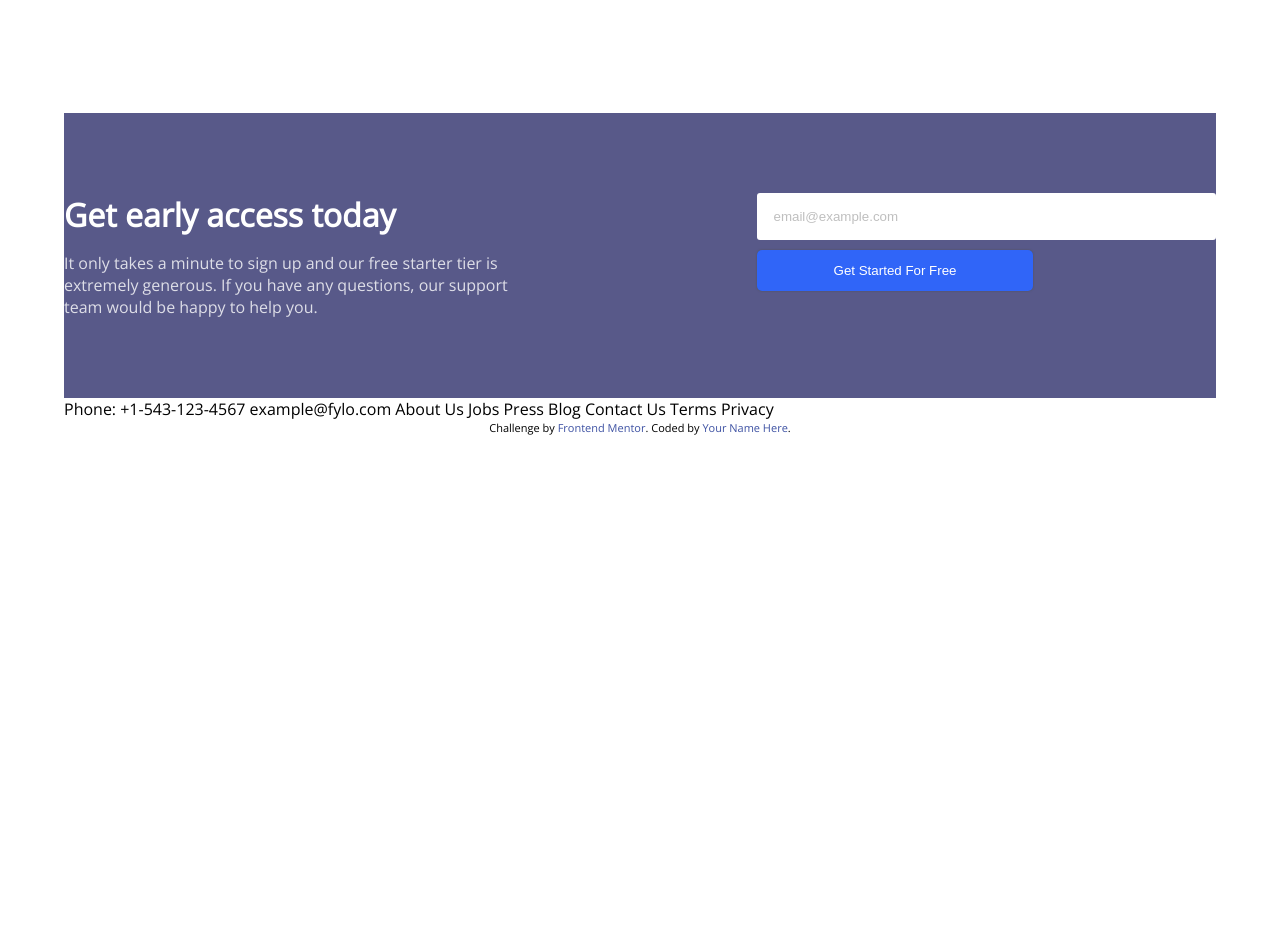
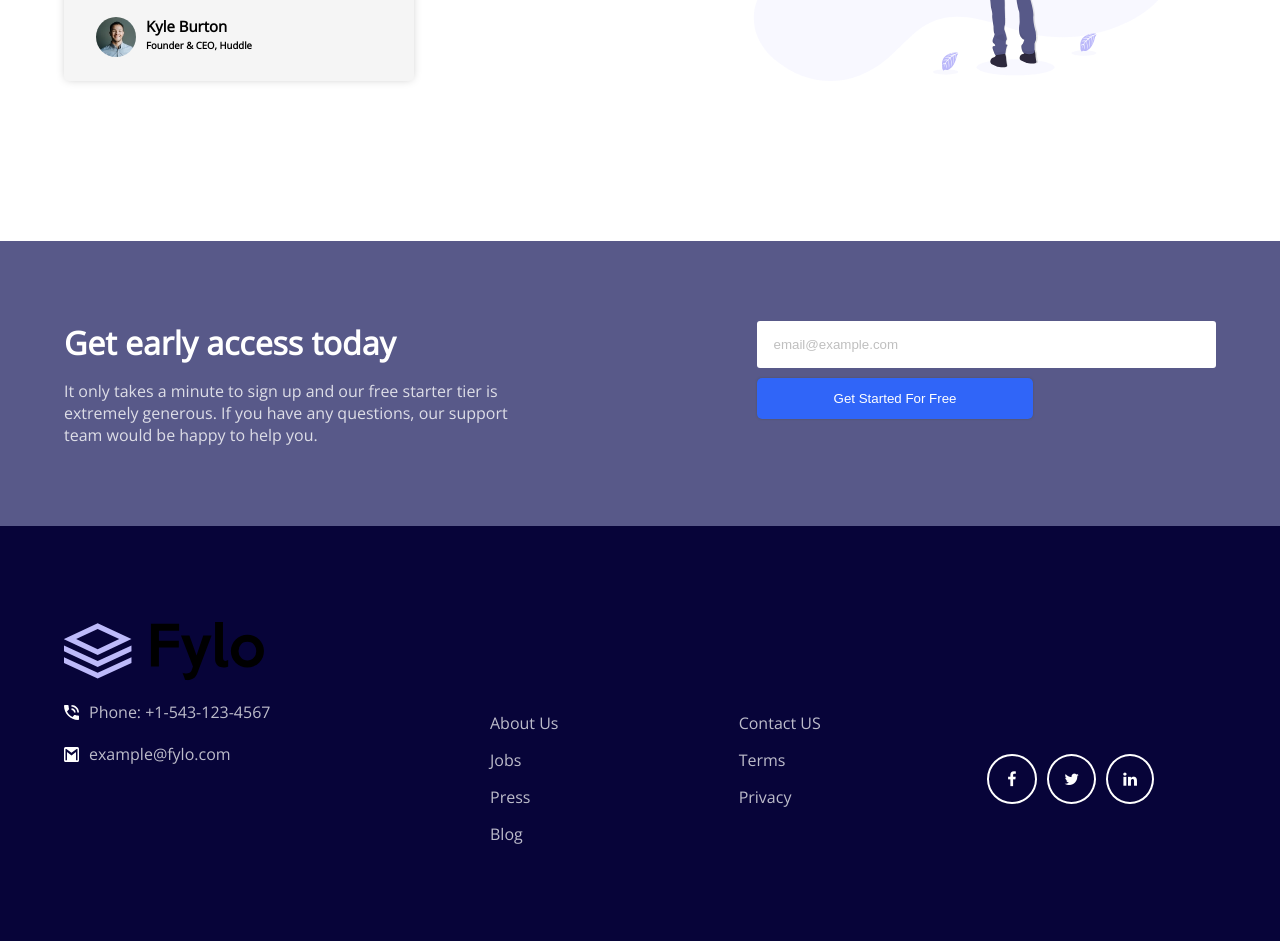
Before and after one commit to dineshlegha23/fylo-landing-page, a plain HTML site: page index.html in a window 1280 px wide. Shown: the part 1253-2194 px from the top of the page. Before the commit the page ends 1720 px from the top, so only its background shows below. Drawn offline with nearby package versions, Linux system fonts and the light colour scheme; files whose address does not match are found by name.

Commit message:
added all sections

```diff
--- a/index.html
+++ b/index.html
@@ -14,6 +14,10 @@
 
     <title>Frontend Mentor | Fylo landing page with two column layout</title>
     <link rel="stylesheet" href="style.css" />
+    <link
+      rel="stylesheet"
+      href="https://cdnjs.cloudflare.com/ajax/libs/font-awesome/4.7.0/css/font-awesome.min.css"
+    />
     <style>
       .attribution {
         font-size: 11px;
@@ -25,7 +29,7 @@
     </style>
   </head>
   <body>
-    <nav>
+    <nav class="container">
       <img src="./images/logo.svg" alt="Fylo logo" />
       <ul class="navlinks">
         <li>Features</li>
@@ -34,7 +38,7 @@
       </ul>
     </nav>
 
-    <main class="main-section">
+    <main class="main-section container">
       <section class="main-section-left">
         <h1>All your files in one secure location, accessible anywhere.</h1>
         <p>
@@ -50,7 +54,7 @@
       <img src="./images/illustration-1.svg" alt="illustration" />
     </main>
 
-    <section class="features">
+    <section class="features container">
       <div class="features-left">
         <h2>Stay productive, wherever you are</h2>
         <div class="features-description">
@@ -91,7 +95,8 @@
       <img src="./images//illustration-2.svg" alt="" />
     </section>
 
-    <section class="contact">
+    <section class="contact container">
+      <!-- <div class="container"> -->
       <div class="contact-left">
         <h2>Get early access today</h2>
         <p class="contact-description">
@@ -104,18 +109,57 @@
         <input type="text" placeholder="email@example.com" />
         <button>Get Started For Free</button>
       </div>
+      <!-- </div> -->
     </section>
 
-    Phone: +1-543-123-4567 example@fylo.com About Us Jobs Press Blog Contact Us
-    Terms Privacy
+    <footer>
+      <div class="container footer">
+        <div class="footer-contact-section">
+          <img
+            src="./images/logo.svg"
+            alt="fylo logo"
+            width="200"
+            class="fylo-logo"
+          />
+          <div class="flex gap-10">
+            <img
+              src="./images/icon-phone.svg"
+              width="15"
+              height="15"
+              alt="phone logo"
+            />
+            <p>Phone: +1-543-123-4567</p>
+          </div>
+          <div class="flex gap-10">
+            <img
+              src="./images/icon-email.svg"
+              width="15"
+              height="15"
+              alt="email logo"
+            />
+            <p>example@fylo.com</p>
+          </div>
+        </div>
 
-    <footer>
-      <p class="attribution">
-        Challenge by
-        <a href="https://www.frontendmentor.io?ref=challenge" target="_blank"
-          >Frontend Mentor</a
-        >. Coded by <a href="#">Your Name Here</a>.
-      </p>
+        <div class="footer-links">
+          <ul class="flex-col gap-15">
+            <li>About Us</li>
+            <li>Jobs</li>
+            <li>Press</li>
+            <li>Blog</li>
+          </ul>
+          <ul class="flex-col gap-15">
+            <li>Contact US</li>
+            <li>Terms</li>
+            <li>Privacy</li>
+          </ul>
+          <ul class="flex gap-10">
+            <li><i class="fa fa-facebook facebook social-links"></i></li>
+            <li><i class="fa fa-twitter social-links"></i></li>
+            <li><i class="fa fa-linkedin social-links"></i></li>
+          </ul>
+        </div>
+      </div>
     </footer>
   </body>
 </html>
--- a/style.css
+++ b/style.css
@@ -33,6 +33,37 @@ a {
   color: inherit;
 }
 
+ul {
+  list-style: none;
+}
+
+i {
+  /* width: 40px; */
+  /* height: 40px; */
+  color: white;
+  border-radius: 100%;
+  padding: 15px;
+  border: 2px solid white;
+}
+
+.flex {
+  display: flex;
+  align-items: center;
+}
+
+.flex-col {
+  display: flex;
+  flex-direction: column;
+}
+
+.gap-10 {
+  gap: 10px;
+}
+
+.gap-15 {
+  gap: 15px;
+}
+
 button {
   width: 60%;
   background-color: var(--clr-bright-blue);
@@ -48,9 +79,13 @@ button {
   }
 }
 
+.container {
+  padding: 2rem 4rem;
+  max-width: 1440px;
+}
+
 body {
   font-family: "Open Sans", serif;
-  padding: 2rem 4rem;
 }
 
 nav {
@@ -194,7 +229,7 @@ nav {
   display: flex;
   justify-content: space-between;
   gap: 15rem;
-  padding: 5rem 0;
+  padding-block: 5rem;
   background-color: var(--clr-desaturated-blue);
   color: white;
 
@@ -225,3 +260,51 @@ nav {
     }
   }
 }
+
+.footer {
+  display: grid;
+  grid-template-columns: repeat(2, 1fr);
+  gap: 40px;
+  width: 100%;
+  padding-block: 6rem;
+  /* padding: 6rem 0; */
+  background-color: var(--clr-dark-blue);
+  color: rgba(255, 255, 255, 0.733);
+}
+
+.footer-contact-section {
+  display: flex;
+  flex-direction: column;
+  gap: 20px;
+}
+
+.footer-links {
+  margin-top: 90px;
+  margin-left: -170px;
+  display: grid;
+  gap: 20px;
+  grid-template-columns: repeat(3, 1fr);
+
+  li {
+    cursor: pointer;
+    &:hover {
+      color: var(--clr-bright-blue);
+    }
+  }
+}
+
+.facebook {
+  height: 50px;
+  width: 50px;
+  padding-left: 18px;
+}
+
+.social-links {
+  &:hover {
+    background-color: var(--clr-bright-blue);
+  }
+}
+
+.bg-red {
+  background-color: red;
+}
```
